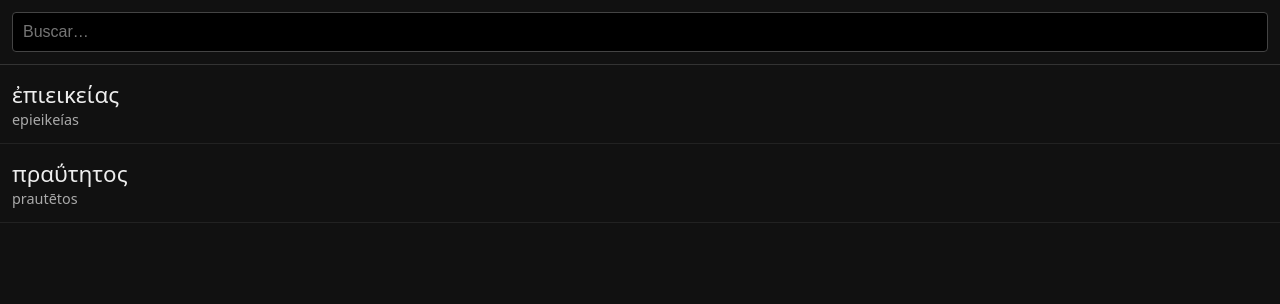
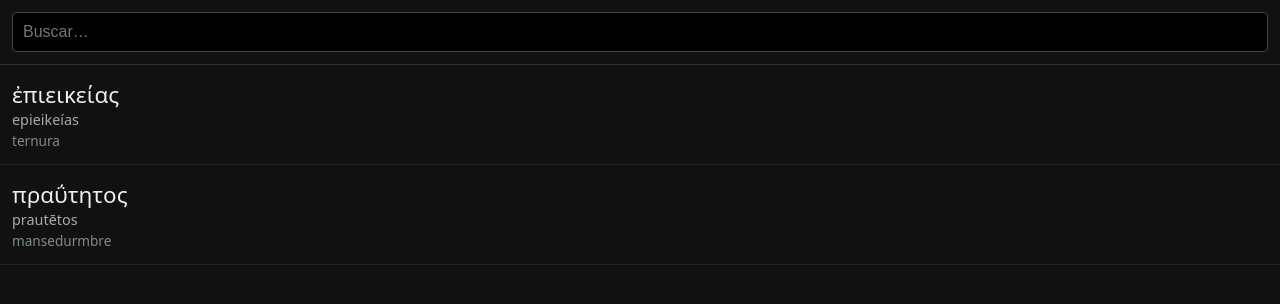
Before and after one commit to 21programado/diccionario, a plain HTML site: page index.html in a window 1280 px wide. Drawn offline with Linux system fonts and the light colour scheme.

Commit message:
Update index.html

```diff
--- a/index.html
+++ b/index.html
@@ -59,6 +59,13 @@ header input {
   font-size: 0.9rem;
   color: #aaa;
 }
+
+.traducciones {
+  font-size: 0.85rem;
+  color: #7f8c8d; /* gris verdoso discreto */
+  margin-top: 2px;
+}
+
 
 /* FICHA */
 #ficha {
@@ -153,6 +160,7 @@ function renderLista(array) {
     div.innerHTML = `
       <div class="griego">${p.griego}</div>
       <div class="translit">${p.transliteracion}</div>
+      <div class="traducciones">${p.traducciones}</div>
     `;
     div.onclick = () => abrirFicha(p);
     LISTA.appendChild(div);
```
